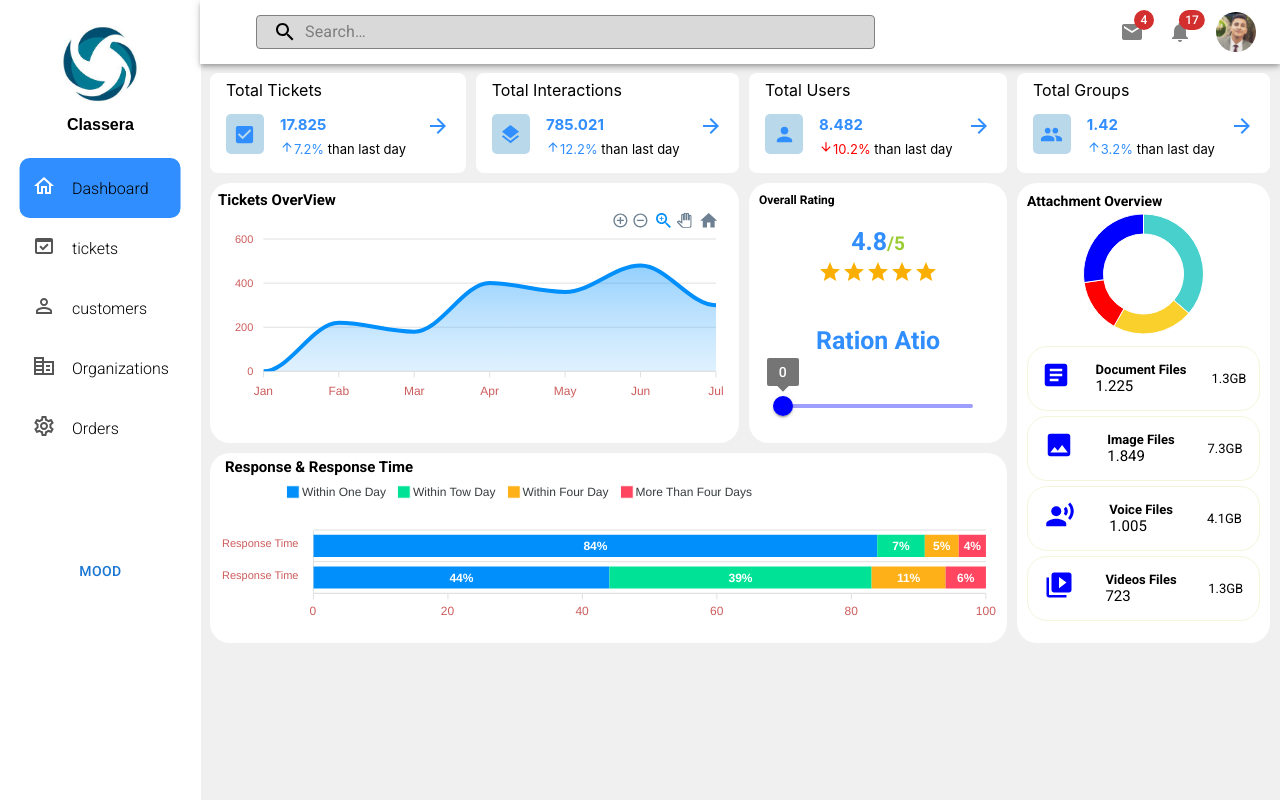
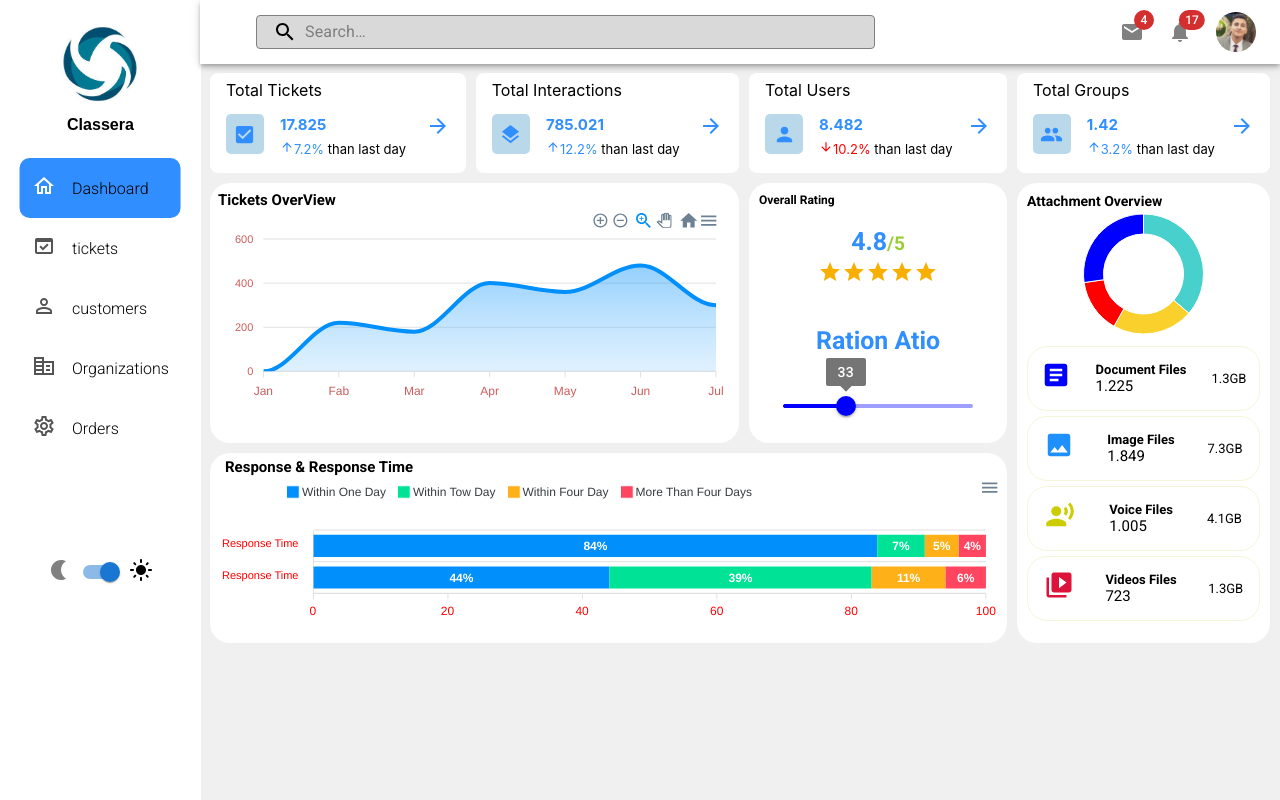
Before and after one commit to mo-adel-97/dashboard-admin, a React (Create React App) app: page / in a window 1280 px wide. Built offline with nearby package versions, Linux system fonts and the light colour scheme; a web font is replaced by a local one.

Commit message:
addColorsForFilesIcons
add Colors For FilesIcons dashboard page

```diff
--- a/src/Components/ApexChart/ApexChart.css
+++ b/src/Components/ApexChart/ApexChart.css
@@ -1,3 +1,3 @@
-.apexcharts-menu-icon{
-    display: none;
-}
+.apexcharts-legend-text {
+    fill: red; /* Replace "red" with your desired color */
+  }
--- a/src/Components/ApexChart/ApexChart.jsx
+++ b/src/Components/ApexChart/ApexChart.jsx
@@ -35,13 +35,13 @@ class ApexChartOverview extends React.Component {
             categories: ["Response Time", "Response Time"],
             labels: {
               style: {
-                colors: ['#CD5C5C'], // Specify your desired colors here
+                colors: ['red'], // Specify your desired colors here
               },
             },
           },yaxis: {
             labels: {
               style: {
-                colors: ['#CD5C5C'], // Specify your desired colors here
+                colors: ['red'], // Specify your desired colors here
               },
             },
           },
--- a/src/Components/AttachmentDetailsOverView/AttachmentDetailsOverView.jsx
+++ b/src/Components/AttachmentDetailsOverView/AttachmentDetailsOverView.jsx
@@ -42,10 +42,10 @@ export default function PieChartWithPaddingAngle() {
     {ArrayFiles.map((fruit, index) => (
         <div className='FilesChild'>
         <div className='FilesChild1'>
-            {fruit.icon === "docs" ? <ArticleIcon style={{ color: "blue", width: "30px", height: "30px" }} />
-            : fruit.icon === "image" ? <ImageIcon style={{ color: "blue", width: "30px", height: "30px" }} /> :
-            fruit.icon === "voice"? <RecordVoiceOverIcon style={{ color: "blue", width: "30px", height: "30px" }} /> :
-            fruit.icon === "video" ? <VideoLibraryIcon style={{ color: "blue", width: "30px", height: "30px" }} /> :
+            {fruit.icon === "docs" ? <ArticleIcon style={{ color: "#0000FF", width: "30px", height: "30px" }} />
+            : fruit.icon === "image" ? <ImageIcon style={{ color: "#1E90FF", width: "30px", height: "30px" }} /> :
+            fruit.icon === "voice"? <RecordVoiceOverIcon style={{ color: "#CCCC00", width: "30px", height: "30px" }} /> :
+            fruit.icon === "video" ? <VideoLibraryIcon style={{ color: "#DC143C", width: "30px", height: "30px" }} /> :
             null }
         </div>
         <div className='FilesChild2'>
--- a/src/Components/CardRating/CardRating.jsx
+++ b/src/Components/CardRating/CardRating.jsx
@@ -24,6 +24,7 @@ const RatingCard = ()=>{
          <Slider
             style={{color:"blue",paddingTop:"85px"}}
             disabled={false}
+            value={33}
             marks={false}
             max={100}
             min={0}
--- a/src/Components/Sidebar/Sidebar.jsx
+++ b/src/Components/Sidebar/Sidebar.jsx
@@ -9,8 +9,11 @@ import CorporateFareOutlinedIcon from '@mui/icons-material/CorporateFareOutlined
 import SettingsOutlinedIcon from '@mui/icons-material/SettingsOutlined';
 import Image1 from "../../Images/download.jfif";
 import Image2 from "../../Images/download2.png";
-import { Button } from '@mui/material';
 import { ThemeContext } from '../ThemeContect/ThemeContext';
+import FormControlLabel from '@mui/material/FormControlLabel';
+import Switch from '@mui/material/Switch';
+import LightModeIcon from '@mui/icons-material/LightMode';
+import NightlightIcon from '@mui/icons-material/Nightlight';
 const sidebarNavItems = [
     {
         display: 'Dashboard',
@@ -46,7 +49,7 @@ const sidebarNavItems = [
 
 const Sidebar = () => {
     const { theme,toggleTheme } = useContext(ThemeContext);
-
+    const label = { inputProps: { 'aria-label': 'Switch demo' } };
     const [activeIndex, setActiveIndex] = useState(0);
     const [stepHeight, setStepHeight] = useState(0);
     const sidebarRef = useRef();
@@ -99,10 +102,10 @@ const Sidebar = () => {
                 ))
             }
             <br/><br/><br/><br/><br/>
-            <div style={{textAlign:"center"}}>
-             <Button onClick={toggleTheme}>
-                MOOD
-            </Button>
+            <div style={{display:"flex",justifyContent:"center"}}>
+            <NightlightIcon style={{marginTop:"5px",color:theme === "dark" ? "white" : "gray"}}  />
+              <Switch onClick={toggleTheme} {...label} defaultChecked />
+            <LightModeIcon style={{marginTop:"5px",color:theme === "dark" ? "gray" : "black"}} />
             </div>
         </div>
     </div>;
--- a/src/Pages/Ticket/Ticket.jsx
+++ b/src/Pages/Ticket/Ticket.jsx
@@ -10,6 +10,8 @@ import CustomFilterPanelPosition from "../../Components/TableDataFilter/Table";
 import { useNavigate } from "react-router-dom";
 import { ThemeContext } from "../../Components/ThemeContect/ThemeContext";
 import { useContext } from "react";
+import FileUploadOutlinedIcon from '@mui/icons-material/FileUploadOutlined';
+import AddOutlinedIcon from '@mui/icons-material/AddOutlined';
 const Ticket = ()=>{
 
     const { theme } = useContext(ThemeContext);
@@ -19,7 +21,7 @@ const navigate = useNavigate();
     return(
         <>
         <Header/>
-        <div className="Ticket" style={{backgroundColor:theme === "dark" ? 'black' : '#f0f0f0',
+        <div className="Ticket" style={{backgroundColor:theme === "dark" ? '#191919' : '#f0f0f0',
 color:theme === "dark" ? 'white' : 'black'}}>
             <div style={{display:"flex",padding:"10px"}}>
                 <HomeOutlinedIcon width="15px" height="15px"/>
@@ -31,10 +33,10 @@ color:theme === "dark" ? 'white' : 'black'}}>
                 <h3>Tickets</h3>
                </div>
                <div style={{display:"flex"}}>
-               <Button style={{margin:"3px"}} variant="outlined">Outlined</Button>
+               <Button variant="outlined" style={{margin:"3px"}} startIcon={<FileUploadOutlinedIcon />} >export</Button>
                <Button onClick={()=>{
                 navigate("/started/addticket")
-               }} style={{margin:"3px"}} variant="contained">Add Ticket</Button>
+               }} style={{margin:"3px"}} variant="contained" startIcon={<AddOutlinedIcon />}>Add Ticket</Button>
                </div>
             </div>
             <LabTabs/>
```
Also changed, not shown: src/Pages/Ticket/Ticket.css (line endings or trailing spaces).
